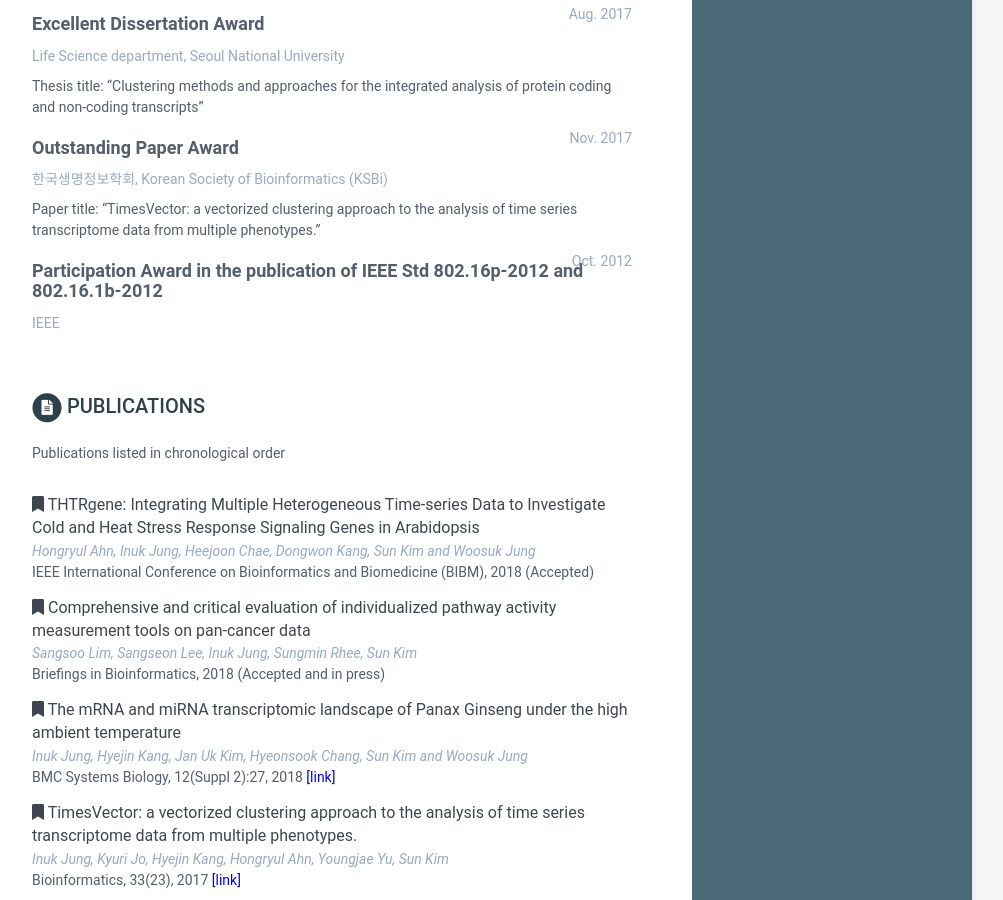
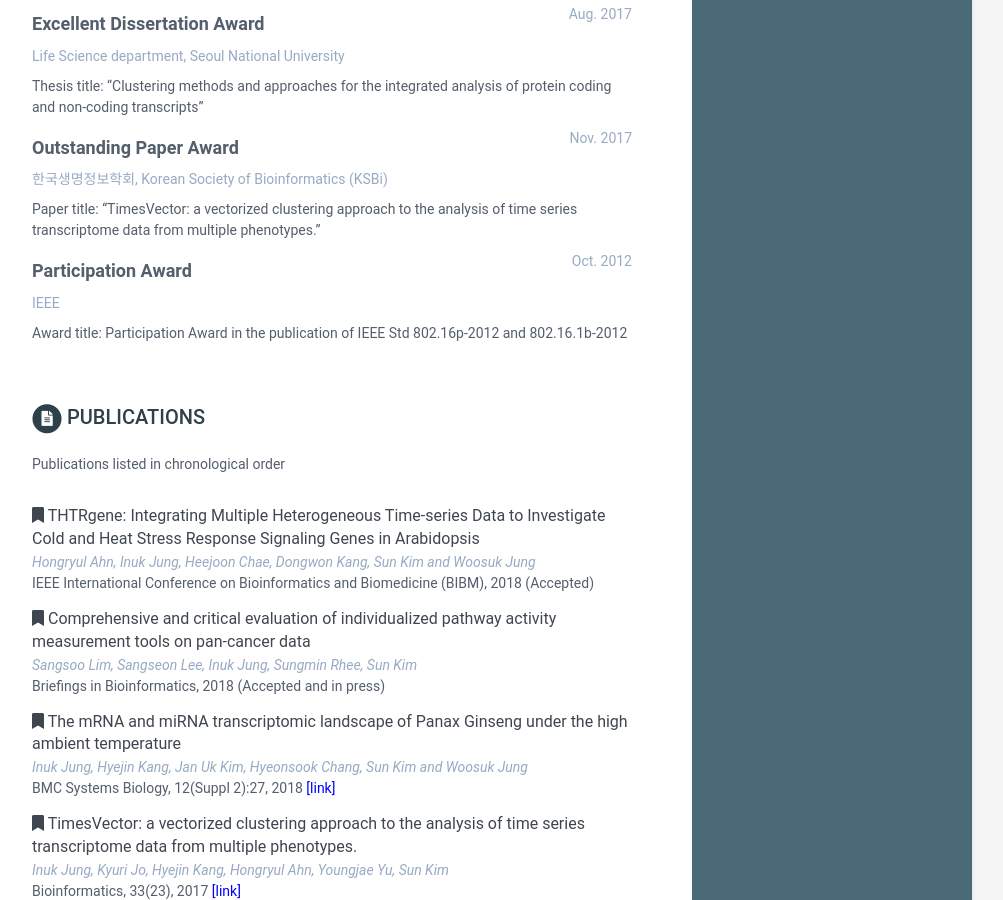
Before and after one commit to inukj/inukj.github.io, a Jekyll site: the page built from index.html, in a window 1280 px wide and 900 px high, scrolled down 978 px. Shown: the whole window, without its empty margins (168-1171 px from the left). Built offline with Jekyll 4.4.1, drawn with Linux system fonts in a browser that asks for light colours.

Commit message:
update project

```diff
--- a/_data/data.yml
+++ b/_data/data.yml
@@ -73,9 +73,11 @@
       details: |
         Paper title: "TimesVector: a vectorized clustering approach to the analysis of time series transcriptome data from multiple phenotypes."
 
-    - title: Participation Award in the publication of IEEE Std 802.16p-2012 and 802.16.1b-2012
+    - title: Participation Award
       organization: IEEE
       time: Oct. 2012
+      details: |
+        Award title: Participation Award in the publication of IEEE Std 802.16p-2012 and 802.16.1b-2012
 
 
 experiences:
```
